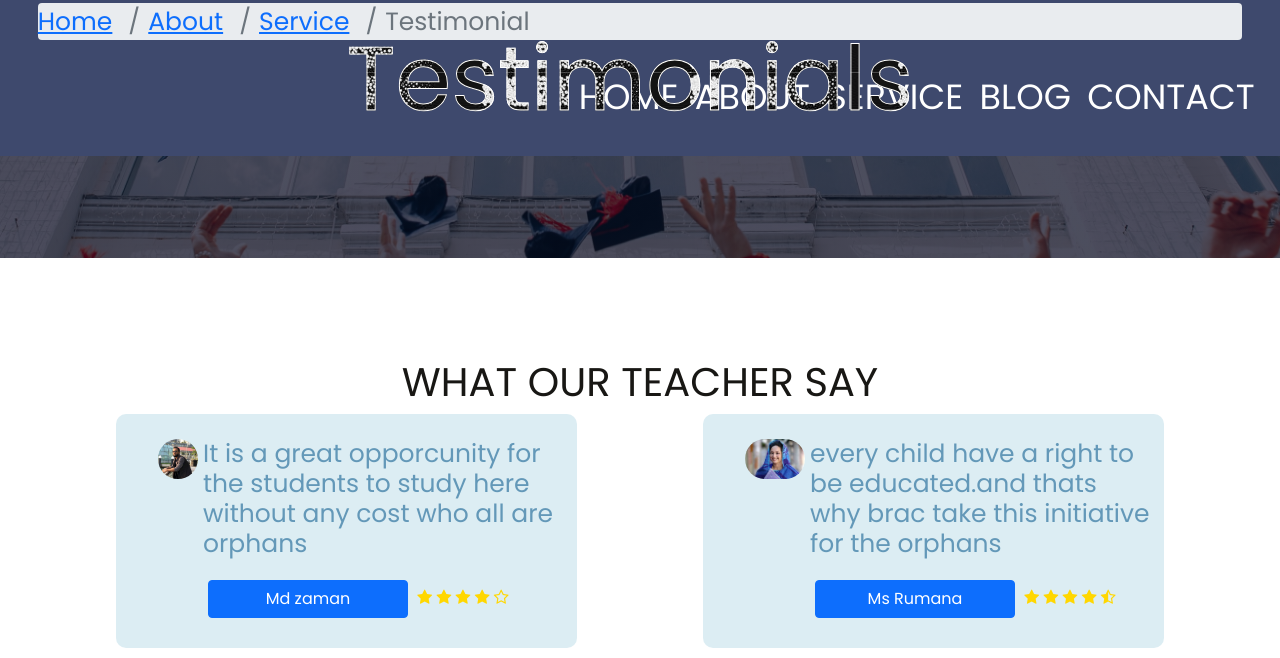
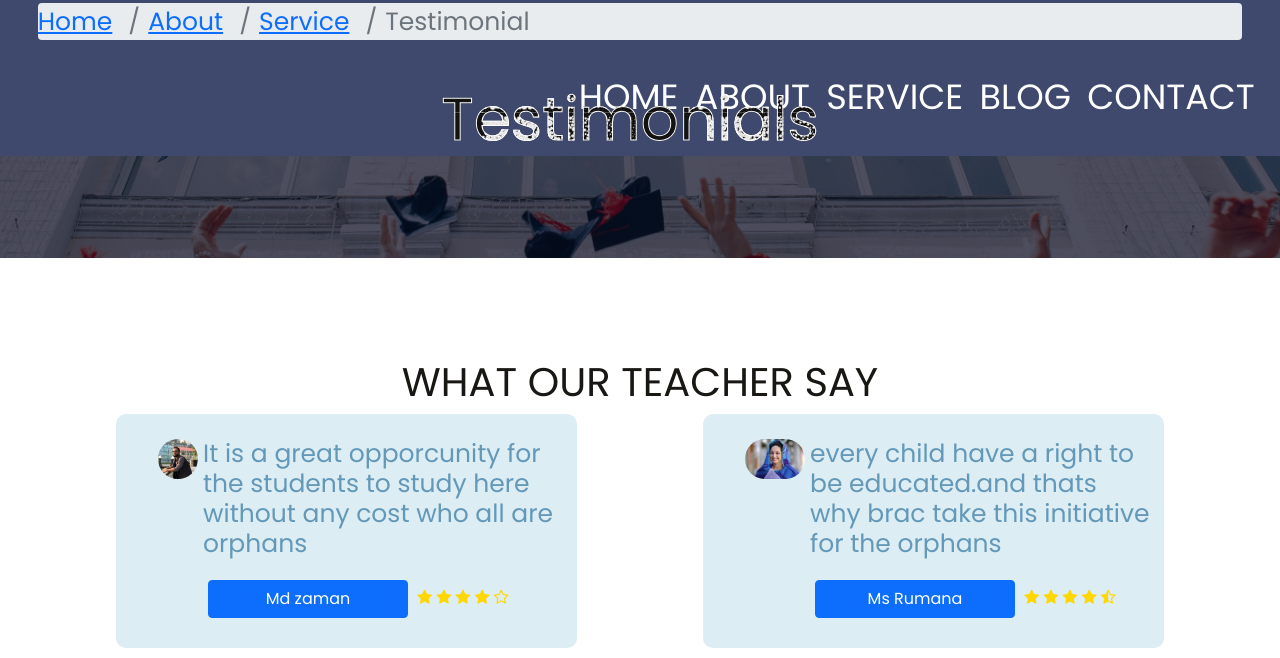
Before and after one commit to asmaulhusna358/orphanos, a plain HTML site: page testimonials.html in a window 1280 px wide. Shown: the part 142-800 px from the top of the page. Drawn offline with nearby package versions, Linux system fonts and the light colour scheme.

Commit message:
finaldef

```diff
--- a/testimonials.html
+++ b/testimonials.html
@@ -159,7 +159,11 @@ img.zoom {
         </nav>
 
         <div class="text-box">
-          <h1 class="animated bounceInRight" style="padding-bottom: 25rem; font-size: 90px;">Testimonials</h1>
+          <h1 class="animated bounceInRight" style="
+            font-size: 60px;
+            position: relative;
+            bottom: 10rem;
+            ">Testimonials</h1>
               </div>
 
 
```
